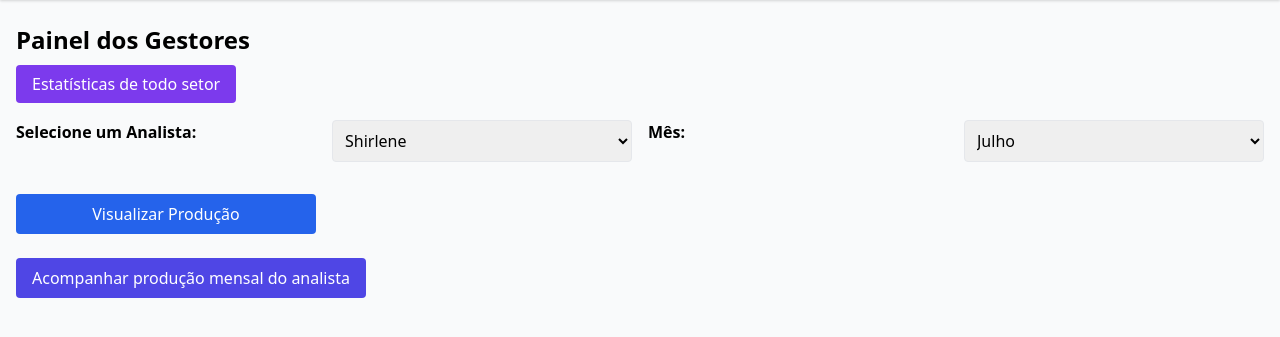
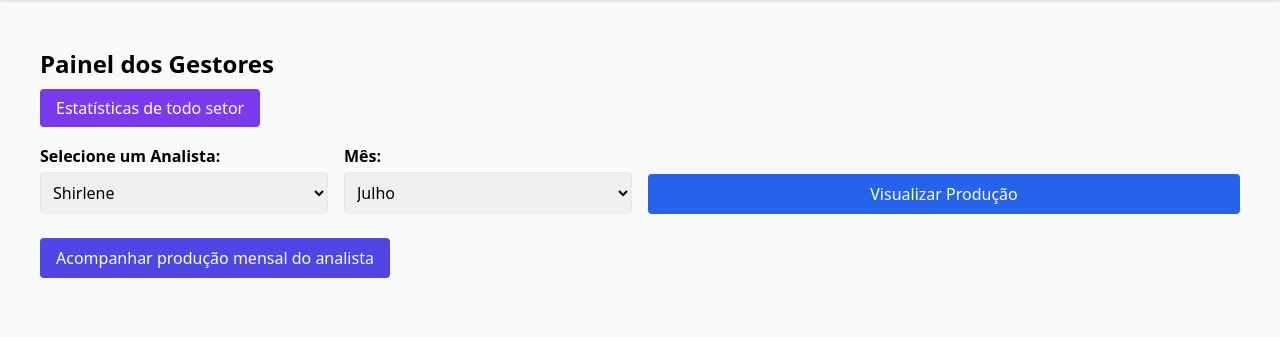
Before and after one commit to albertjr99/sistema_producao, a Flask app: page /painel-gerente in a window 1280 px wide. Shown: the part 56-393 px from the top of the page. Run offline with Flask 3, Linux system fonts and the light colour scheme; a user stored in the database is signed in.

Commit message:
Update painel_gerente.html

```diff
--- a/templates/painel_gerente.html
+++ b/templates/painel_gerente.html
@@ -1,7 +1,9 @@
 {% extends 'base.html' %}
 {% block content %}
+<div class="p-6">
   <h1 class="text-2xl font-bold mb-4">Painel dos Gestores</h1>
 
+  <!-- link para estatísticas anuais do setor -->
   <div class="mb-6">
     <a href="{{ url_for('acompanhamento_anual') }}"
        class="bg-purple-600 text-white px-4 py-2 rounded">
@@ -9,9 +11,11 @@
     </a>
   </div>
 
+  <!-- filtro de analista e mês -->
   <form method="get" class="mb-6 grid grid-cols-1 md:grid-cols-4 gap-4">
-    <label class="block font-semibold">Selecione um Analista:</label>
-    <select name="analista_id" class="border rounded p-2 w-full mb-4">
+    <div>
+      <label class="block font-semibold mb-1">Selecione um Analista:</label>
+      <select name="analista_id" class="border rounded p-2 w-full">
         <optgroup label="Presencial">
           {% for a in analistas_presencial %}
             <option value="{{ a.id }}" {% if usuario_selecionado and a.id == usuario_selecionado.id %}selected{% endif %}>
@@ -27,19 +31,25 @@
           {% endfor %}
         </optgroup>
       </select>
+    </div>
 
-    <label class="block font-semibold">Mês:</label>
-    <select name="mes" class="border rounded p-2 mb-4">
-      {% for m in ['Junho','Julho','Agosto','Setembro','Outubro','Novembro','Dezembro'] %}
-        <option value="{{ m }}" {% if m==mes %}selected{% endif %}>{{ m }}</option>
+    <div>
+      <label class="block font-semibold mb-1">Mês:</label>
+      <select name="mes" class="border rounded p-2 w-full">
+        {% for m in meses %}
+          <option value="{{ m }}" {% if m == mes %}selected{% endif %}>{{ m }}</option>
         {% endfor %}
       </select>
+    </div>
 
-    <button type="submit" class="bg-blue-600 text-white px-4 py-2 rounded">
+    <div class="md:col-span-2 flex items-end">
+      <button type="submit" class="bg-blue-600 text-white px-4 py-2 rounded w-full">
         Visualizar Produção
       </button>
+    </div>
   </form>
-<!-- botão que abre o modal/painel de acompanhamento -->
+
+  <!-- botão que abre/fecha o painel de acompanhamento mensal -->
   <button id="btnToggleAcompanhamento"
           class="bg-indigo-600 text-white px-4 py-2 rounded mb-4">
     Acompanhar produção mensal do analista
@@ -52,7 +62,7 @@
       ← Voltar à página principal
     </button>
 
-  <!-- aqui coloque o bloco que hoje exibe a tabela de contagem -->
+    {% if usuario_selecionado %}
       {% for semana, contagem in totais.items() %}
         <div class="mb-4">
           <div class="bg-blue-200 text-blue-900 px-3 py-2 rounded mb-2">
@@ -76,22 +86,28 @@
           </table>
         </div>
       {% endfor %}
+    {% else %}
+      <p class="text-gray-600">Selecione antes um analista e clique em “Visualizar Produção”.</p>
+    {% endif %}
   </div>
 
+  <!-- script para alternar visibilidade -->
   <script>
     document.getElementById('btnToggleAcompanhamento')
       .addEventListener('click', () => {
-      const panel = document.getElementById('painelAcompanhamento');
-      panel.classList.toggle('hidden');
+        document.getElementById('painelAcompanhamento')
+                .classList.toggle('hidden');
       });
+
     document.getElementById('btnVoltarPrincipal')
       .addEventListener('click', () => {
-      document.getElementById('painelAcompanhamento').classList.add('hidden');
+        document.getElementById('painelAcompanhamento')
+                .classList.add('hidden');
       });
   </script>
 
-
   {% if usuario_selecionado %}
+    <!-- produção detalhada (igual ao que você já tinha) -->
     <div class="bg-blue-200 text-blue-900 px-4 py-2 rounded mb-4">
       <h2 class="text-xl font-semibold">Produção de {{ usuario_selecionado.nome }} – {{ mes }}</h2>
     </div>
@@ -105,41 +121,19 @@
       </div>
     {% endif %}
 
-    <!-- Meta mensal -->
+    <!-- meta mensal e progressão -->
     <div class="mb-6">
       <div class="bg-gray-200 w-full h-4 rounded">
-        <div class="bg-green-500 h-4 rounded" style="width: {{ percentual_meta }}%"></div>
+        <div class="bg-green-500 h-4 rounded"
+             style="width: {{ percentual_meta }}%"></div>
       </div>
       <p>{{ total_feito }} de {{ meta }} processos ({{ percentual_meta }}%)</p>
     </div>
 
-    <!-- Contagem por semana -->
-    {% for semana, contagem in totais.items() %}
-      <div class="mb-4">
-        <div class="bg-blue-200 text-blue-900 px-3 py-2 rounded mb-2">
-          <h3 class="font-semibold">Semana: {{ semana }}</h3>
-        </div>
-        <table class="w-full table-auto border text-sm">
-          <thead class="bg-blue-400 text-white">
-            <tr>
-              {% for campo, _ in contagem.items() %}
-                <th class="border px-2 py-1">{{ campo.replace('_',' ')|title }}</th>
-              {% endfor %}
-            </tr>
-          </thead>
-          <tbody>
-            <tr>
-              {% for _, valor in contagem.items() %}
-                <td class="border px-2 py-1 text-center">{{ valor }}</td>
-              {% endfor %}
-            </tr>
-          </tbody>
-        </table>
-      </div>
-    {% endfor %}
-
-    <!-- Painel de produção detalhada -->
-    <form method="post" action="{{ url_for('painel_gerente', analista_id=usuario_selecionado.id, mes=mes) }}">
+    <!-- painel de edição detalhada -->
+    <form method="post" action="{{ url_for('painel_gerente',
+                                          analista_id=usuario_selecionado.id,
+                                          mes=mes) }}">
       {% for semana in semanas %}
         <div class="mb-6">
           <div class="bg-blue-200 text-blue-900 px-3 py-2 rounded mb-2">
@@ -165,33 +159,39 @@
                   <td class="border px-2">{{ i+1 }}</td>
                   <td class="border px-2">
                     <input type="text" name="{{ semana }}_{{ i }}_numero_processo"
-                           value="{{ p.numero_processo if p else '' }}" class="w-full border p-1">
+                           value="{{ p.numero_processo if p else '' }}"
+                           class="w-full border p-1">
                   </td>
                   <td class="border px-2">
                     <input type="text" name="{{ semana }}_{{ i }}_requerente"
-                           value="{{ p.requerente if p else '' }}" class="w-full border p-1">
+                           value="{{ p.requerente if p else '' }}"
+                           class="w-full border p-1">
                   </td>
                   <td class="border px-2">
                     <input type="text" name="{{ semana }}_{{ i }}_fase"
-                           value="{{ p.fase if p else '' }}" class="w-full border p-1">
+                           value="{{ p.fase if p else '' }}"
+                           class="w-full border p-1">
                   </td>
                   {% for campo in totais[semana].keys() %}
                     <td class="border px-2 text-center">
-                      <input type="checkbox" name="{{ semana }}_{{ i }}_{{ campo }}"
+                      <input type="checkbox"
+                             name="{{ semana }}_{{ i }}_{{ campo }}"
                              {% if p and (p|get_attr(campo)) %}checked{% endif %}>
                     </td>
                   {% endfor %}
                   <td class="border px-2">
                     <input type="text" name="{{ semana }}_{{ i }}_obs"
-                           value="{{ p.observacao if p else '' }}" class="w-full border p-1">
+                           value="{{ p.observacao if p else '' }}"
+                           class="w-full border p-1">
                   </td>
                 </tr>
               {% endfor %}
             </tbody>
           </table>
-          <!-- Botão de salvar produção -->
+          <!-- botão Salvar sob cada semana -->
           <div class="mt-4 text-right">
-            <button type="submit" class="bg-green-600 text-white px-4 py-2 rounded hover:bg-green-700">
+            <button type="submit"
+                    class="bg-green-600 text-white px-4 py-2 rounded hover:bg-green-700">
               Salvar Produção
             </button>
           </div>
```
Lines whose indentation alone changed are shown as unchanged.
